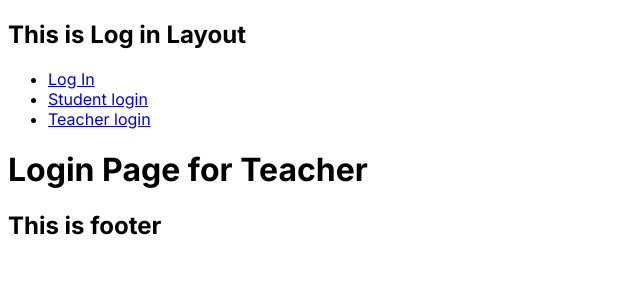
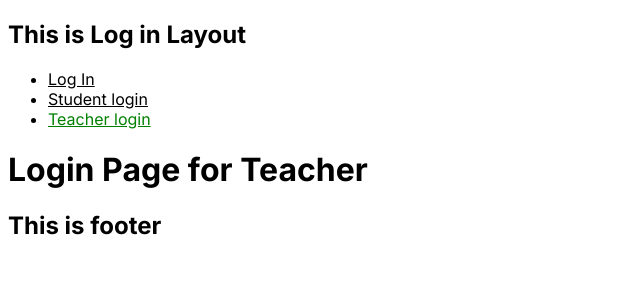
Before and after one commit to shakhawat-bjit/nextjs-project, a Next.js app: page /login/loginteacher in a window 1280 px wide. Shown: the top 300 px of the page, without its empty margins (0-640 px from the left). Built offline with nearby package versions, Linux system fonts and the light colour scheme.

Commit message:
active route

```diff
--- a/src/app/login/layout.js
+++ b/src/app/login/layout.js
@@ -1,18 +1,38 @@
+"use client";
 import Link from "next/link";
+import { usePathname } from "next/navigation";
+import styles from "./login.module.scss";
 
 const Layout = ({ children }) => {
+  const pathName = usePathname();
+  console.log("pathName ", pathName);
   return (
-    <div>
+    <div className={styles.logIn}>
       <h2>This is Log in Layout</h2>
       <ul>
         <li>
-          <Link href="/login">Log In</Link>
+          <Link
+            href="/login"
+            className={pathName == "/login" && styles.activeRoute}
+          >
+            Log In
+          </Link>
         </li>
         <li>
-          <Link href="/login/loginstudent">Student login</Link>
+          <Link
+            href="/login/loginstudent"
+            className={pathName == "/login/loginstudent" && styles.activeRoute}
+          >
+            Student login
+          </Link>
         </li>
         <li>
-          <Link href="/login/loginteacher">Teacher login</Link>
+          <Link
+            href="/login/loginteacher"
+            className={pathName == "/login/loginteacher" && styles.activeRoute}
+          >
+            Teacher login
+          </Link>
         </li>
       </ul>
       {children}
--- /dev/null
+++ b/src/app/login/login.module.scss
@@ -0,0 +1,11 @@
+.logIn{
+    li{
+        a{
+         color: black ;
+        }
+    }
+}
+
+.activeRoute{
+    color: green !important;
+}
```
